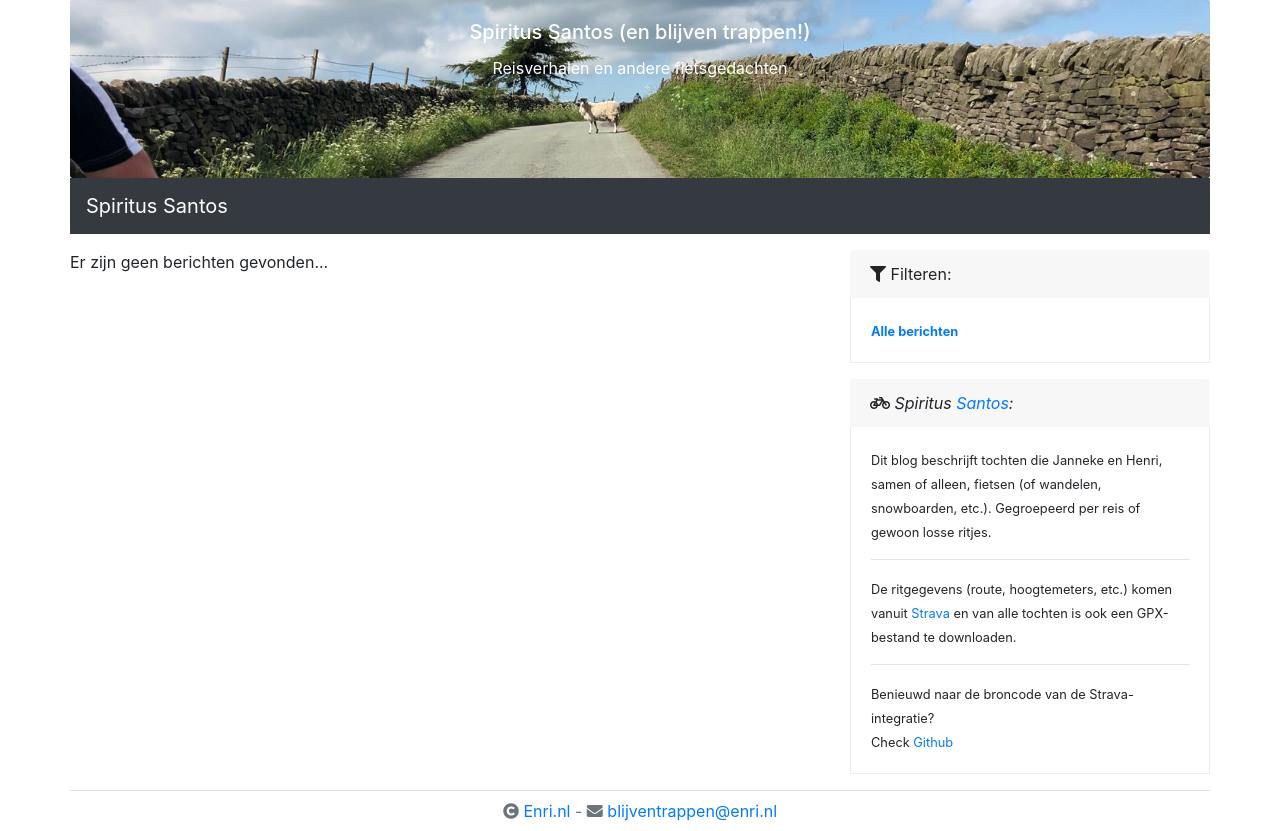
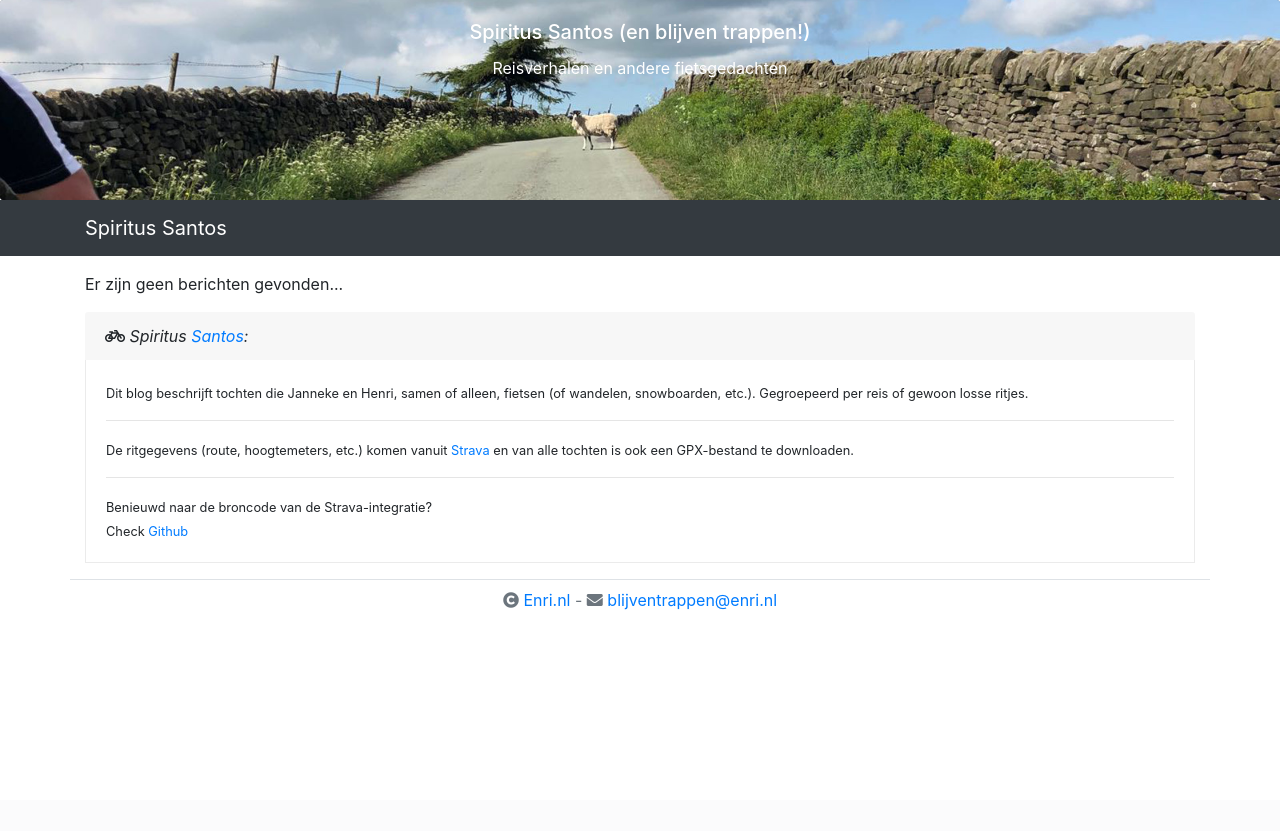
Before and after one commit to aiolos/streber, a Symfony app: template templates/views/blog/index.html.twig in a window 1280 px wide. After the commit the page ends 610 px from the top, so only its background shows below. Run offline with Twig, Linux system fonts and the light colour scheme; the template is opened without the code that fills it, so the values that code supplies are empty; some libraries are stand-ins or nearby versions.

Commit message:
More navigation improvements

```diff
--- a/src/Controller/BlogController.php
+++ b/src/Controller/BlogController.php
@@ -51,7 +51,7 @@ class BlogController extends AbstractController
         }
 
         $total = count($repository->findBy($filter, ['date' => 'desc', 'id' => 'desc']));
-        $perPage = 5;
+        $perPage = 4;
         $maxPage = ceil($total / $perPage);
         $currentPage = max(min($maxPage, $request->get('page', 1)), 1);
         $offset = ($currentPage * $perPage) - $perPage;
--- a/templates/blog.html.twig
+++ b/templates/blog.html.twig
@@ -12,15 +12,15 @@
     </head>
 
     <body>
+        <header>
+            {% include 'header.html.twig' %}
+            {% include 'blognavigation.html.twig' %}
+        </header>
+
         <div class="container">
-            <div class="row">
-                <main role="main" class="">
-                    {% include 'header.html.twig' %}
-                    {% include 'blognavigation.html.twig' %}
-
-                    {% block body %}{% endblock %}
-                </main>
-            </div>
+            <main role="main" class="">
+                {% block body %}{% endblock %}
+            </main>
         </div>
 
         <footer class="footer container mt-3 border-top p-2">
--- a/templates/blognavigation.html.twig
+++ b/templates/blognavigation.html.twig
@@ -1,4 +1,6 @@
 <nav class="navbar navbar-expand-lg navbar-dark bg-dark">
+    <div class="container">
+
         <a class="navbar-brand" href="/?group=all">Spiritus Santos</a>
         <button class="navbar-toggler" type="button" data-toggle="collapse" data-target="#navbarSupportedContent" aria-controls="navbarSupportedContent" aria-expanded="false" aria-label="Toggle navigation">
             <span class="navbar-toggler-icon"></span>
@@ -29,4 +31,5 @@
                 {% endfor %}
             </ul>
         </div>
+    </div>
 </nav>
--- a/templates/views/blog/index.html.twig
+++ b/templates/views/blog/index.html.twig
@@ -2,7 +2,7 @@
 
 {% block body %}
 <div class="row">
-    <div class="col-xl-8 col-lg-8 col-md-8 col-12">
+    <div class="col-12">
         {% if activeGroup %}
             <div class="row mt-3">
                 <div class="col-12">
@@ -11,9 +11,9 @@
                 </div>
             </div>
         {% endif %}
+        <div class="row">
         {% for post in posts %}
-            <div class="row mt-3">
-                <div class="col-12">
+                <div class="mt-3 col-md-6 col-12">
                     <div class="card">
                         <div class="card-header">
                             <h1 class="h2 card-title"><a href="/blog/{{ post.id }}" class="text-dark">{{ post.title }}</a></h1>
@@ -32,8 +32,8 @@
                         </div>
                     </div>
                 </div>
-            </div>
         {% endfor %}
+        </div>
         {% if posts|length %}
             <div class="row m-0 mt-2">
                 <nav aria-label="Page navigation">
@@ -55,28 +55,29 @@
             </div>
         {% endif %}
     </div>
-    <div class="col-xl-4 col-lg-4 col-md-4 col-12">
-        <div class="row mt-3">
-            <div class="col-12">
-                <div class="card">
-                    <div class="card-header">
-                        <span class="card-title"><i class="fa fa-filter"></i> Filteren:</span>
-                    </div>
-                    <div class="card-body">
-                        <small>
-                        <a href="/?group=all" class="{% if group == null %}font-weight-bold{% endif %}">Alle berichten</a><br>
-                        {% for groupFilter in groups %}
-                            <a href="{% if groupFilter.slug %}/reis/{{ groupFilter.slug }}{% else %}/?group={{ groupFilter.id }}{% endif %}"
-                               class="{% if group == groupFilter.id %}font-weight-bold{% endif %}">
-                                {{ groupFilter.title }}
-                            </a>
-                            <br>
-                        {% endfor %}
-                        </small>
-                    </div>
-                </div>
-            </div>
-        </div>
+    {#<div class="col-xl-4 col-lg-4 col-md-4 col-12">#}
+        {#<div class="row mt-3">#}
+            {#<div class="col-12">#}
+                {#<div class="card">#}
+                    {#<div class="card-header">#}
+                        {#<span class="card-title"><i class="fa fa-filter"></i> Filteren:</span>#}
+                    {#</div>#}
+                    {#<div class="card-body">#}
+                        {#<small>#}
+                        {#<a href="/?group=all" class="{% if group == null %}font-weight-bold{% endif %}">Alle berichten</a><br>#}
+                        {#{% for groupFilter in groups %}#}
+                            {#<a href="{% if groupFilter.slug %}/reis/{{ groupFilter.slug }}{% else %}/?group={{ groupFilter.id }}{% endif %}"#}
+                               {#class="{% if group == groupFilter.id %}font-weight-bold{% endif %}">#}
+                                {#{{ groupFilter.title }}#}
+                            {#</a>#}
+                            {#<br>#}
+                        {#{% endfor %}#}
+                        {#</small>#}
+                    {#</div>#}
+                {#</div>#}
+            {#</div>#}
+        {#</div>#}
+    <div class="col-12">
         <div class="row mt-3">
             <div class="col-12">
                 <div class="card">
```
Lines whose indentation alone changed are shown as unchanged.
